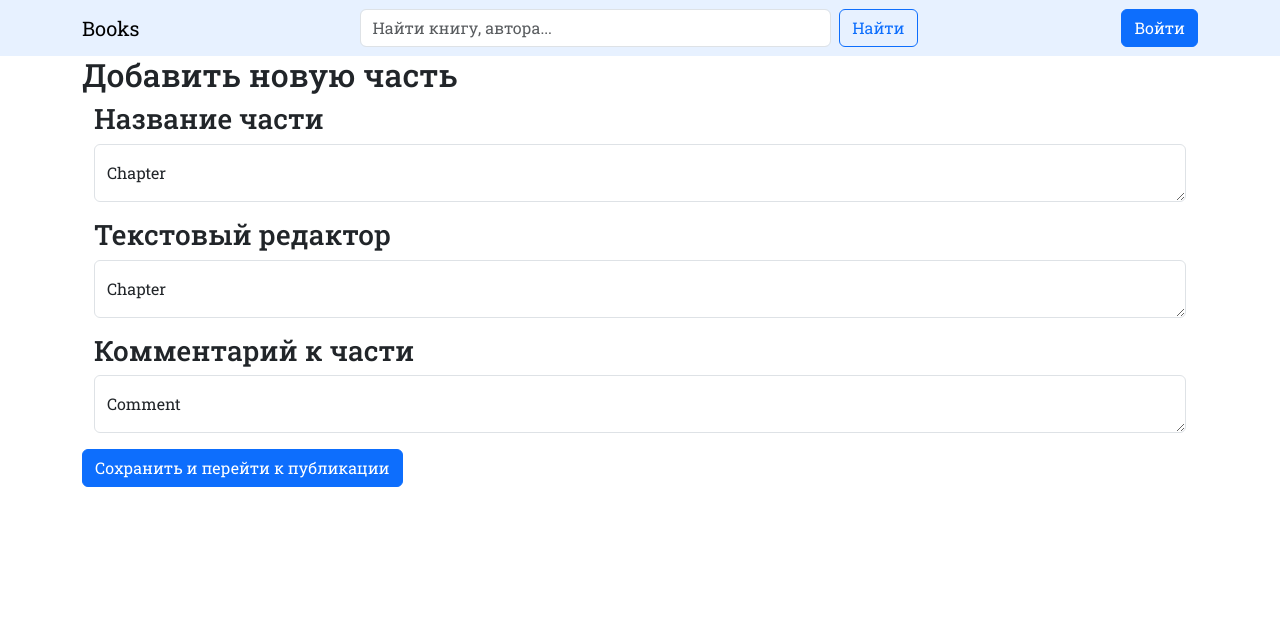
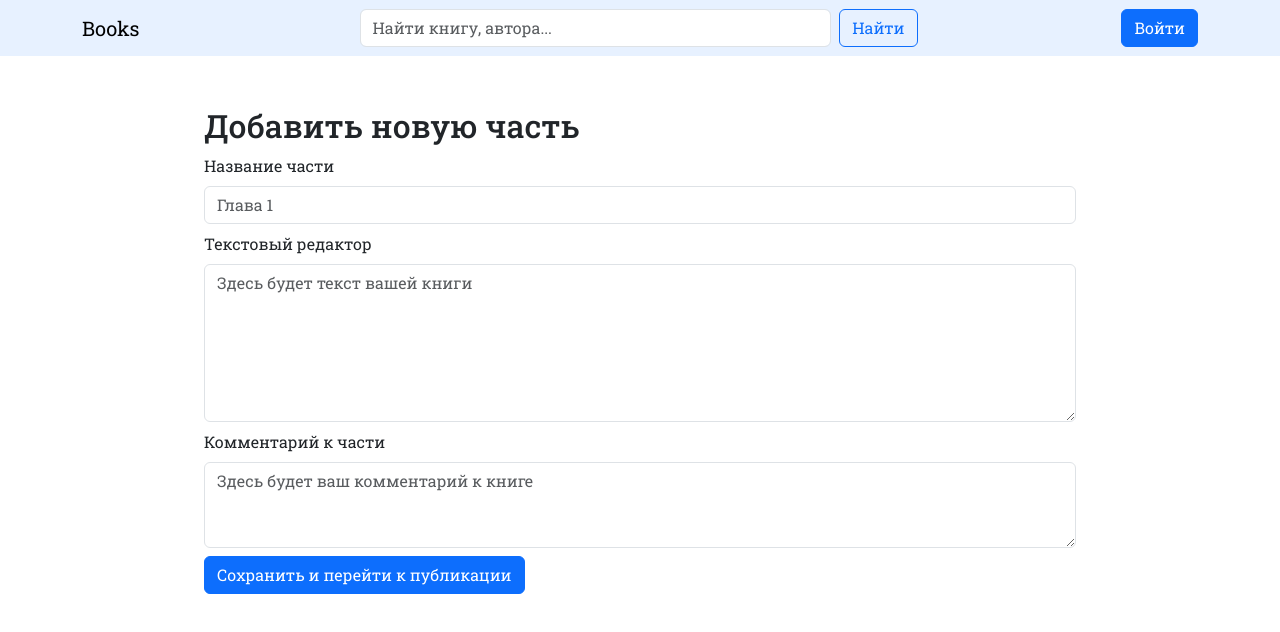
Before and after one commit to DashaSav/book-project, a React (Create React App) app: page /editor in a window 1280 px wide. Shown: the top 632 px of the page. Built offline with nearby package versions, Linux system fonts and the light colour scheme.

Commit message:
fixed editor page

```diff
--- a/src/data/apiService.ts
+++ b/src/data/apiService.ts
@@ -35,6 +35,21 @@ export const login = async (email: string, password: string) => {
   return response.data;
 };
 
+export const addChapter = async (chapterName: string, chapterText: string, authorComment: string) => {
+  const response = await axios.post(API_URL + "auth/login", {
+    chapterName: chapterName,
+    chapterText: chapterText,
+    authorComment: authorComment,
+  });
+
+  console.log(response.data);
+
+  if (response.status < 400 && response.data.token) {
+    saveToken(response.data.token);
+  }
+  return response.data;
+};
+
 export const logout = () => removeToken();
 
 export async function getBooks(): Promise<IBook[]> {
--- a/src/presentation/pages/Editor.tsx
+++ b/src/presentation/pages/Editor.tsx
@@ -1,46 +1,84 @@
 import { Button, FloatingLabel } from "react-bootstrap";
 import Form from "react-bootstrap/Form";
 import "../styles/App.scss";
+import { useState } from "react";
 import Container from "react-bootstrap/Container";
 import BooksNavbar from "../components/BooksNavbar";
+import { addChapter } from "../../data/apiService";
 
 export default function Editor() {
+  const [chapterName, setChapterName] = useState("");
+  const [chapterText, setChapterText] = useState("");
+  const [authorComment, setAuthorComment] = useState("");
+
+  const changeChapterName = (e: React.ChangeEvent<HTMLInputElement>) =>
+    setChapterName(e.currentTarget.value);
+
+  const changeChapterText = (e: React.ChangeEvent<HTMLInputElement>) =>
+    setChapterText(e.currentTarget.value);
+
+  const changeAuthorComment = (e: React.ChangeEvent<HTMLInputElement>) =>
+    setAuthorComment(e.currentTarget.value);
+
+  const handleSubmit = async () => {
+    try {
+      const result = await addChapter(chapterName, chapterText, authorComment);
+      console.log(result);
+    } catch (e) {
+      console.log(e);
+    }
+  };
   return (
     <>
       <BooksNavbar />
+
       <Container className="content">
-        <h2>Добавить новую часть</h2>
-        <Container className="chapterName">
-          <h3>Название части</h3>
-          <FloatingLabel controlId="Chapter" label="Chapter" className="mb-3">
-            <Form.Control as="textarea" placeholder="Часть 1" />
-          </FloatingLabel>
-        </Container>
-        <Container className="inputText">
-          <h3>Текстовый редактор</h3>
-          <FloatingLabel
-            controlId="chapterText"
-            label="Chapter"
-            className="mb-3"
-          >
+        <h2 className="header">Добавить новую часть</h2>
+        <Form>
+          <Form.Group className="mb-2">
+            <Form.Label>Название части</Form.Label>
             <Form.Control
+              name="chapterName"
+              value={chapterName}
+              onChange={changeChapterName}
+              type="text"
+              placeholder="Глава 1"
+            />
+          </Form.Group>
+
+          <Form.Group className="mb-2">
+            <Form.Label>Текстовый редактор</Form.Label>
+            <Form.Control
+              name="chapterText"
+              value={chapterText}
+              onChange={changeChapterText}
+              type="text"
               as="textarea"
+              rows={6}
               placeholder="Здесь будет текст вашей книги"
             />
-          </FloatingLabel>
-        </Container>
-        <Container className="authorComment">
-          <h3>Комментарий к части</h3>
-          <FloatingLabel controlId="Comment" label="Comment" className="mb-3">
-            <Form.Control as="textarea" placeholder="Комментарий к части" />
-          </FloatingLabel>
-        </Container>
-        <Button
-          className="mb-2"
-          as="input"
-          type="button"
-          value="Сохранить и перейти к публикации"
-        />
+          </Form.Group>
+
+          <Form.Group className="mb-2">
+            <Form.Label>Комментарий к части</Form.Label>
+            <Form.Control
+              name="authorComment"
+              value={authorComment}
+              onChange={changeAuthorComment}
+              type="text"
+              as="textarea"
+              rows={3}
+              placeholder="Здесь будет ваш комментарий к книге"
+            />
+          </Form.Group>
+
+          <Button
+            type="submit"
+            className="mb-2"
+            as="input"
+            value="Сохранить и перейти к публикации"
+          />
+        </Form>
       </Container>
     </>
   );
--- a/src/presentation/pages/Login.tsx
+++ b/src/presentation/pages/Login.tsx
@@ -38,6 +38,7 @@ function Login() {
           <Form.Group className="mb-2">
             <Form.Label>Почта</Form.Label>
             <Form.Control
+              name="userName"
               value={email}
               onChange={changeEmail}
               type="email"
@@ -50,7 +51,7 @@ function Login() {
             <Form.Label>Пароль</Form.Label>
             <Form.Control
               type="password"
-              id="inputPassword"
+              name="userPassword"
               value={password}
               onChange={changePassword}
               aria-describedby="passwordHelpBlock"
--- a/src/presentation/pages/SignUp.tsx
+++ b/src/presentation/pages/SignUp.tsx
@@ -40,6 +40,7 @@ function SignUp() {
           <FormGroup className="mb-2">
             <Form.Label>Имя</Form.Label>
             <Form.Control
+              name="userName"
               value={name}
               onChange={changeName}
               type="text"
@@ -51,6 +52,7 @@ function SignUp() {
           <FormGroup className="mb-2">
             <Form.Label>Почта</Form.Label>
             <Form.Control
+              name="userEmail"
               value={email}
               onChange={changeEmail}
               type="email"
@@ -62,7 +64,7 @@ function SignUp() {
           <FormGroup className="mb-4">
             <Form.Label>Пароль</Form.Label>
             <Form.Control
-              id="inputPassword"
+              name="userPassword"
               value={password}
               onChange={changePassword}
               type="password"
--- a/src/presentation/styles/App.scss
+++ b/src/presentation/styles/App.scss
@@ -2,6 +2,14 @@
 
 .buttons {
   margin-bottom: 10px;
+}
+.content{
+  width: 70%;
+  align-content: center;
+  margin: 4% auto;
+}
+p .header{
+  margin: 0 auto;
 }
 
 .my-cont img {
```
